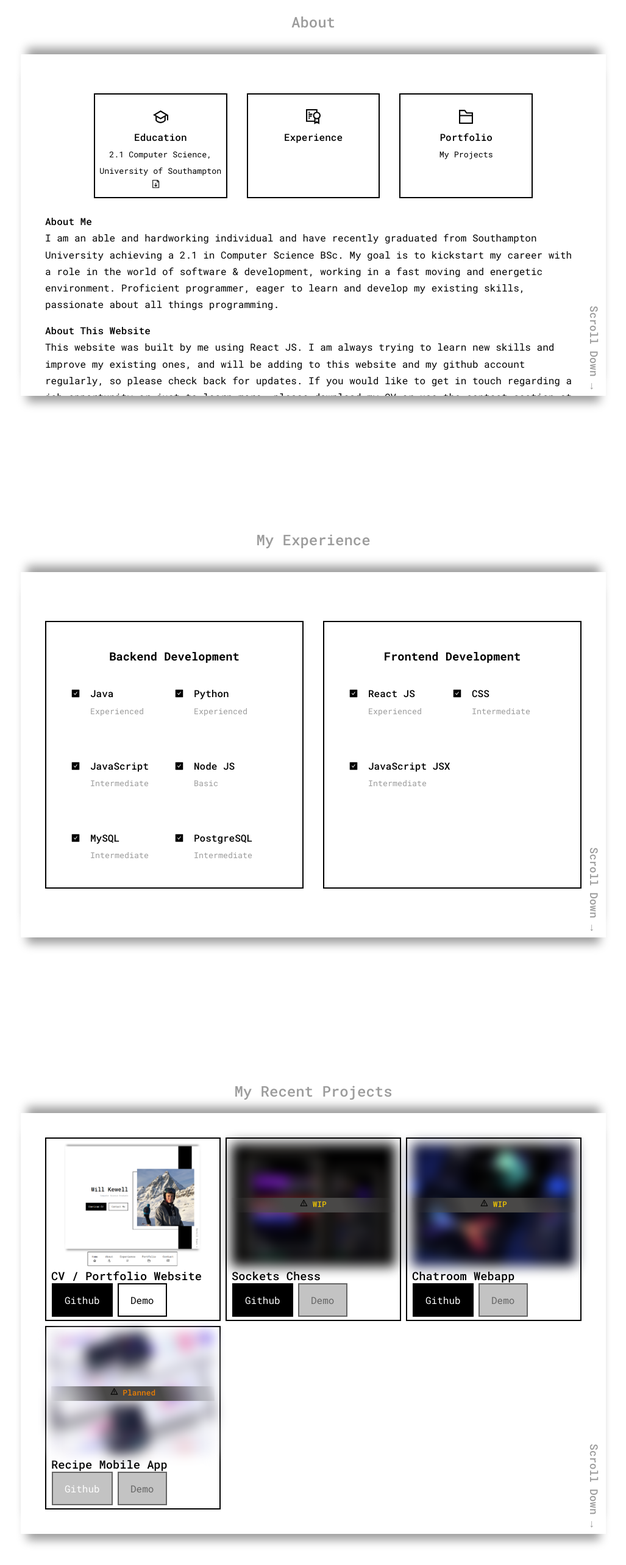
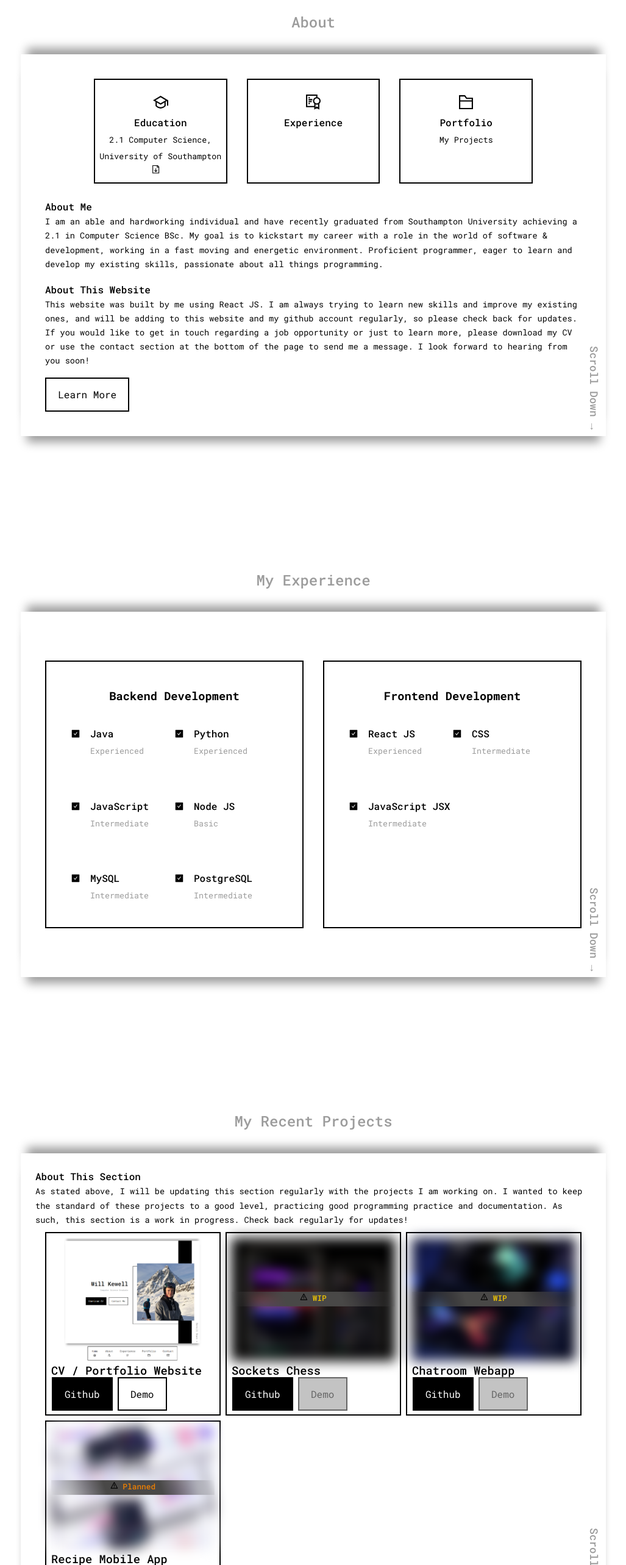
Before and after one commit to willkewell/willkewell.github.io, a React (Create React App) app: page / in a window 1280 px wide. Shown: the part 800-3366 px from the top of the page at 61% size, without its empty margins (126-1153 px from the left). Built offline with nearby package versions, Linux system fonts and the light colour scheme.

Commit message:
Portfolio info

```diff
--- a/src/components/about/about.css
+++ b/src/components/about/about.css
@@ -5,7 +5,7 @@
 }
 
 .about__container {
-    height: 70vh;
+    height: fit-content;
     padding-top: 5vh;
     padding-bottom: 5vh;
     position: relative;
@@ -34,7 +34,7 @@
     display: grid;
     grid-template-columns: repeat(3, 1fr);
     gap: 2rem;
-    padding: 1.5rem 5rem;
+    padding: 0 5rem 1.5rem 5rem;
     width: fit-content;
 }
 
@@ -58,6 +58,7 @@
 
 .about__content p {
     padding-bottom: 1rem;
+    font-size: 0.85rem;
 }
 
 .about__scroll__down {
--- a/src/components/portfolio/Portfolio.jsx
+++ b/src/components/portfolio/Portfolio.jsx
@@ -52,6 +52,12 @@ const Portfolio = () => {
 
         <h2>My Recent Projects</h2>
         <div className="container portfolio__container">
+          <div className="portfolio__info">
+            <h4>About This Section</h4>
+            <p>
+              As stated above, I will be updating this section regularly with the projects I am working on. I wanted to keep the standard of these projects to a good level, practicing good programming practice and documentation. As such, this section is a work in progress. Check back regularly for updates!
+            </p>
+          </div>
             <div className="portfolio__items">
                 {
                     data.map(({id, image, title, github, demo, state}) => {
--- a/src/components/portfolio/portfolio.css
+++ b/src/components/portfolio/portfolio.css
@@ -5,8 +5,7 @@
 }
 
 #portfolio > h2 {
-    margin-top: 1rem;
-    margin-bottom: 1rem;
+    margin-bottom: 2rem;
 }
 
 .portfolio__container {
@@ -20,12 +19,20 @@
     border-color: var(--color-black);
 } */
 
+.portfolio__info {
+    padding: 1.5rem 1.5rem 0 1.5rem;
+}
+
+.portfolio__info p {
+    font-size: 0.85rem;
+}
+
 .portfolio__items {
     /* height: 80vh; */
     display: grid;
     grid-template-columns: repeat(3, 1fr);
     gap: .5rem;
-    padding: 2.5rem 2.5rem;
+    padding: 0.5rem 2.5rem 1.5rem 2.5rem;
 }
 
 .portfolio__item {
```
